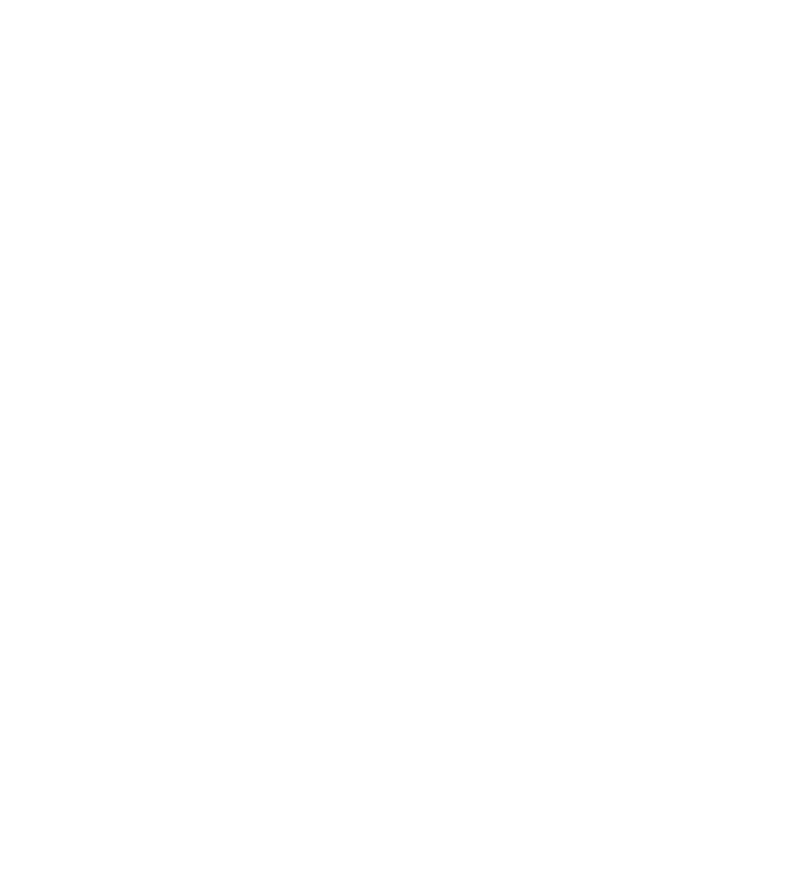
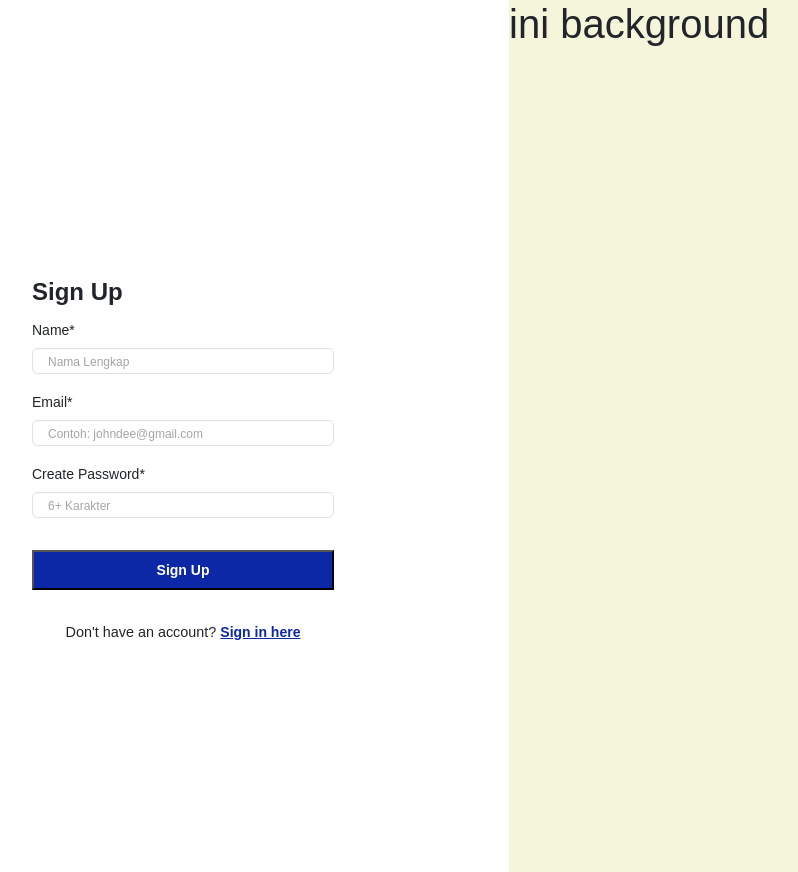
Before and after one commit to Elgara5364/F-FER23001028_14_Ste_Challenge_Gold, a React (Vite) app: page /sign-up in a window 1280 px wide. Before the commit this address had no page. Shown: the whole page, without its empty margins (131-929 px from the left). Before the commit the page ends 800 px from the top, so only its background shows below. Built offline with nearby package versions, Linux system fonts and the light colour scheme.

Commit message:
add sign in and sign up page

```diff
--- a/src/App.jsx
+++ b/src/App.jsx
@@ -3,7 +3,8 @@
 import CarSearch from "./pages/CarsSearch";
 import { BrowserRouter, Routes, Route } from "react-router-dom";
 import CarDetail from "./pages/CarDetail";
-import Register from "./pages/Register";
+import SignIn from "./pages/SignIn";
+import SignUp from "./pages/SignUp";
 
 const App = () => {
   return (
@@ -12,7 +13,8 @@
         <Route path="/" element={<Home />} />
         <Route path="/cars-search" element={<CarSearch />} />
         <Route path="/cars-details/:id" element={<CarDetail />} />
-        <Route path="/register" element={<Register />} />
+        <Route path="/sign-in" element={<SignIn />} />
+        <Route path="/sign-up" element={<SignUp />} />
         {/* <Route path="*" element={<NotFound />} /> */}
       </Routes>
     </BrowserRouter>
--- a/src/components/Navbar/index.jsx
+++ b/src/components/Navbar/index.jsx
@@ -13,12 +13,12 @@
     setshowSidebar(!showSidebar);
   };
 
-  const access_Token = localStorage.getItem("access_token");
+  const access_Token = localStorage.getItem("Acces Token");
   const navigate = useNavigate();
 
   const handleLogout = () => {
-    localStorage.removeItem("access_token"); //hapus nama token(key) yang telah kita buat sebelumnya
-    navigate("./register");
+    localStorage.removeItem("Acces Token"); //hapus nama token(key) yang telah kita buat sebelumnya
+    navigate("/sign-in");
   };
 
   return (
@@ -53,12 +53,12 @@
           <HashLink
             onKeyDown={handleLogout}
             className="register"
-            to="/register"
+            to="/sign-in"
             onClick={handleLogout}>
             <p>Logout</p>
           </HashLink>
         ) : (
-          <Link onKeyDown={"/register"} className="register" to={"/register"}>
+          <Link className="register" to={"/sign-in"}>
             register
           </Link>
         )}
--- a/src/components/Navbar/style.css
+++ b/src/components/Navbar/style.css
@@ -13,7 +13,6 @@
   margin: 0 auto;
   max-width: 1440px;
   box-sizing: border-box;
-  margin: auto;
   background-color: #f1f3ff;
   padding: 25px 136px 0 !important;
   display: flex;
@@ -40,6 +39,10 @@
 .navbar .nav-list a {
   color: black;
   text-decoration: none;
+}
+
+.navbar .nav-list p {
+  margin-bottom: 0;
 }
 
 .navbar .nav-list .register {
--- a/src/pages/Register/index.jsx
+++ /dev/null
@@ -1,130 +0,0 @@
-import React, { useState } from "react";
-import "./style.css";
-import axios from "axios";
-import Navbar from "../../components/Navbar";
-import { useNavigate } from "react-router-dom";
-import "bootstrap/dist/css/bootstrap.css";
-import { Link } from "react-router-dom";
-
-const Register = () => {
-  const [email, setEmail] = useState("");
-  const [password, setPassword] = useState("");
-  const [loginStatus, setLoginStatus] = useState("");
-  const [loading, setLoading] = useState(false);
-
-  const handleEmail = (e) => {
-    // console.log(e.target.value);
-    setEmail(e.target.value);
-    setLoginStatus("");
-  };
-
-  const handlePassword = (e) => {
-    // console.log(e.target.value);
-    setPassword(e.target.value);
-    setLoginStatus("");
-  };
-  const navigate = useNavigate();
-
-  const handleLogin = () => {
-    console.log(email, password);
-    const bodyPayload = {
-      email: email,
-      password: password,
-    };
-
-    // console.log(bodyPayload);
-
-    if (!email.length || !password.length) {
-      setLoginStatus("Username dan Password harus diisi");
-      return;
-    }
-
-    setLoading(true);
-    axios
-      .post(
-        "https://api-car-rental.binaracademy.org/admin/auth/login",
-        bodyPayload
-      )
-      .then((res) => {
-        console.log(res.data);
-        setLoginStatus("You're logged in");
-        localStorage.setItem("access_token", res.data.access_token); //apakah namanya bisa ambil dari keys yang ada di object?
-        setLoading(false);
-        navigate("/");
-      })
-      .catch((err) => {
-        console.log(err.response.data);
-        setLoginStatus(err.response.data.message);
-        setLoading(false);
-      });
-  };
-
-  return (
-    <div className="register">
-      {/* <Navbar />
-      <h1>Ini halaman register</h1>
-      <h2>{!email.length || !password.length ? loginStatus : loginStatus}</h2>
-      <ul>
-        <li>Username :</li>
-        <li>
-          <input type="email" placeholder="E-Mail" onChange={handleEmail} />
-        </li>
-      </ul>
-      <ul>
-        <li>Password :</li>
-        <li>
-          <input
-            className="pass"
-            type="password"
-            placeholder="Password"
-            onChange={handlePassword}
-          />
-        </li>
-      </ul>
-      <button disabled={loading} onClick={handleLogin} onKeyDown={handleLogin}>
-        {!loading ? "Login" : "Loading. . ."}
-      </button> */}
-      <div className="sign-page ">
-        <div className="container-fluid">
-          <div className="row">
-            <div className="login-area col-xl-6 ">
-              <h1> Welcome Back</h1>
-              <div class="mb-2  ">
-                <label for="exampleFormControlInput1" class="form-label">
-                  Email
-                </label>
-                <input
-                  type="email"
-                  class="form-control mb-3"
-                  id="exampleFormControlInput1"
-                  placeholder="name@example.com"
-                />
-              </div>
-              <div>
-                <label for="exampleFormControlInput1" class="form-label">
-                  Password
-                </label>
-                <input
-                  type="password"
-                  id="inputPassword5"
-                  class="form-control"
-                  aria-describedby="passwordHelpBlock"
-                  placeholder="6+ Karakter"
-                />
-              </div>
-              <button> Sign in</button>
-              <h6 className="text-center">
-                Don't have an account? <Link>Sign up for free</Link>
-              </h6>
-            </div>
-            <div className="bg col-xl-6">
-              <h1>ini background</h1>
-            </div>
-          </div>
-        </div>
-      </div>
-    </div>
-  );
-};
-
-export default Register;
--- /dev/null
+++ b/src/pages/SignIn/index.jsx
@@ -0,0 +1,104 @@
+import React, { useState } from "react";
+import "./style.css";
+import axios from "axios";
+import Navbar from "../../components/Navbar";
+import { useNavigate } from "react-router-dom";
+import "bootstrap/dist/css/bootstrap.css";
+import { Link } from "react-router-dom";
+
+const SignIn = () => {
+  const [form, setForm] = useState({
+    email: "",
+    password: "",
+  });
+
+  const handleChange = (e) => {
+    // console.log(e.target);
+    const { name, value } = e.target;
+    setForm({
+      ...form,
+      [name]: value,
+    });
+  };
+
+  console.log(form);
+  const navigate = useNavigate();
+  const handleSubmit = () => {
+    const token = localStorage.getItem("Acces Token");
+
+    const config = () => {
+      header: {
+        Authorization: `Bearer ${token}`;
+      }
+    };
+
+    axios
+      .post(
+        `https://api-car-rental.binaracademy.org/admin/auth/login`,
+        form,
+        config
+      )
+      .then((res) => {
+        console.log(res);
+        localStorage.setItem("Acces Token", res.data.access_token);
+        alert("Login Berhasil");
+        navigate("/");
+      })
+      .catch((err) => {
+        console.log(err.response);
+      });
+  };
+
+  return (
+    <div className="register mx-auto">
+      <div className="sign-page ">
+        <div className="container-fluid">
+          <div className="row">
+            <div className="login-area col-xl-6 ">
+              <h1> Welcome Back</h1>
+              <div class="mb-2  ">
+                <label for="exampleFormControlInput1" class="form-label">
+                  Email
+                </label>
+                <input
+                  name="email"
+                  type="email"
+                  class="form-control mb-3"
+                  id="exampleFormControlInput1"
+                  placeholder="Contoh: johndee@gmail.com"
+                  onChange={handleChange}
+                />
+              </div>
+              <div>
+                <label for="exampleFormControlInput1" class="form-label">
+                  Password
+                </label>
+                <input
+                  name="password"
+                  type="password"
+                  id="inputPassword5"
+                  class="form-control"
+                  aria-describedby="passwordHelpBlock"
+                  placeholder="6+ Karakter"
+                  onChange={handleChange}
+                />
+              </div>
+              <button onClick={handleSubmit}> Sign in</button>
+              <h6 className="text-center">
+                Don't have an account?{" "}
+                <Link to={"/sign-up"}>
+                  <span>Sign Up for free</span>
+                </Link>
+              </h6>
+            </div>
+            <div className="bg col-xl-6">
+              <h1>ini background</h1>
+            </div>
+          </div>
+        </div>
+      </div>
+    </div>
+  );
+};
+
+export default SignIn;
--- a/src/pages/Register/style.css
+++ b/src/pages/SignIn/style.css
@@ -37,16 +37,17 @@
   line-height: 20px; /* 142.857% */
 }
 
-.register .sign-page input {
-  /* width: 370px; */
-  margin-bottom: 31.75px;
+.register .sign-page input::placeholder {
   color: #a5a5a5;
   font-size: 12px;
   font-weight: 400;
   line-height: 18px; /* 150% */
+  padding: 10px 0 10.25px 15px !important;
+  box-sizing: border-box;
 }
 
 .register .sign-page button {
+  margin-top: 31.75px;
   width: 100%;
   background-color: #0d28a6;
   margin-bottom: 32px;
@@ -56,16 +57,22 @@
   line-height: 20px; /* 142.857% */
   padding: 8px 12px !important ;
   box-sizing: border-box;
+  text-decoration: none;
+}
+
+.register .sign-page a {
+  color: #fff;
+  text-decoration: none;
 }
 
 h6 {
   font-size: 0.9rem !important;
 }
 
-.register .sign-page Link {
+.register .sign-page .login-area span {
   color: #0d28a6;
   font-size: 14px;
-  font-weight: 700;
+  font-weight: 700 !important;
   line-height: 20px; /* 142.857% */
   text-decoration-line: underline;
 }
--- /dev/null
+++ b/src/pages/SignUp/index.jsx
@@ -0,0 +1,64 @@
+import React from "react";
+import "bootstrap/dist/css/bootstrap.css";
+import { Link } from "react-router-dom";
+const SignUp = () => {
+  return (
+    <div className="register mx-auto">
+      <div className="sign-page ">
+        <div className="container-fluid">
+          <div className="row">
+            <div className="login-area col-xl-6 ">
+              <h1>Sign Up</h1>
+              <div class="mb-2  ">
+                <label for="exampleFormControlInput1" class="form-label">
+                  Name*
+                </label>
+                <input
+                  type="name"
+                  class="form-control mb-3"
+                  id="exampleFormControlInput1"
+                  placeholder="Nama Lengkap"
+                />
+              </div>
+              <div class="mb-2  ">
+                <label for="exampleFormControlInput1" class="form-label">
+                  Email*
+                </label>
+                <input
+                  type="email"
+                  class="form-control mb-3"
+                  id="exampleFormControlInput1"
+                  placeholder="Contoh: johndee@gmail.com"
+                />
+              </div>
+              <div>
+                <label for="exampleFormControlInput1" class="form-label">
+                  Create Password*
+                </label>
+                <input
+                  type="password"
+                  id="inputPassword5"
+                  class="form-control"
+                  aria-describedby="passwordHelpBlock"
+                  placeholder="6+ Karakter"
+                />
+              </div>
+              <button> Sign Up</button>
+              <h6 className="text-center">
+                Don't have an account?{" "}
+                <Link to={"/sign-in"}>
+                  <span>Sign in here</span>
+                </Link>
+              </h6>
+            </div>
+            <div className="bg col-xl-6">
+              <h1>ini background</h1>
+            </div>
+          </div>
+        </div>
+      </div>
+    </div>
+  );
+};
+
+export default SignUp;
```
